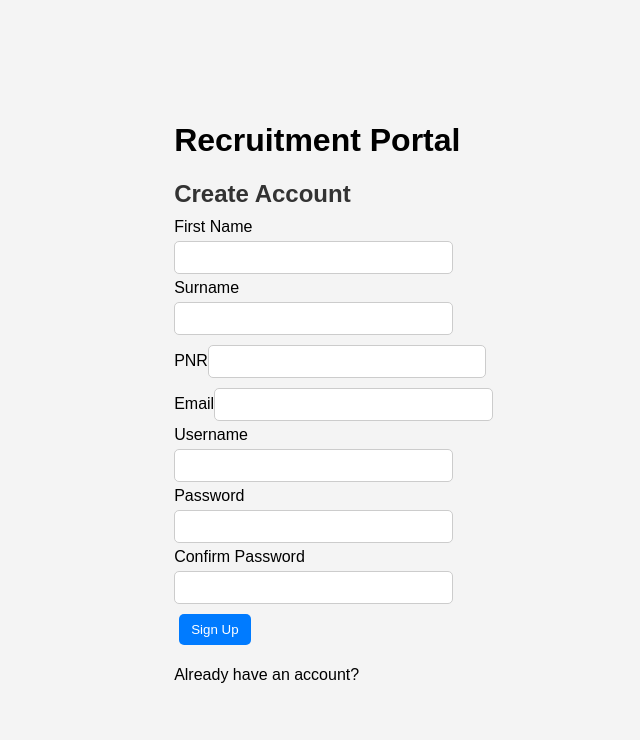
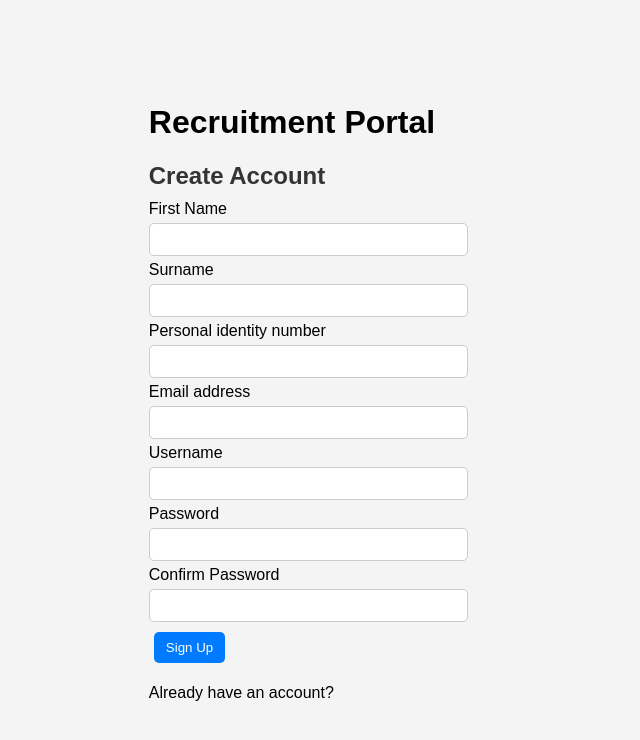
Before and after one commit to benjkah/group-project, a React (Create React App) app in the folder recruitment-app/: page /register in a window 1280 px wide. Shown: the top 740 px of the page, without its empty margins (303-943 px from the left). Built offline with nearby package versions, Linux system fonts and the light colour scheme.

Commit message:
edit registeration view pnr and email

```diff
--- a/recruitment-app/src/views/RegistrationView.jsx
+++ b/recruitment-app/src/views/RegistrationView.jsx
@@ -70,7 +70,7 @@ function RegistrationView({ onLogin, onRegister, userModel, mode }) {
         </div>
 
         <div>
-          <label>PNR</label>
+          <label> Personal identity number </label>
           <input
             type="text"
             value={pnr}
@@ -80,7 +80,7 @@ function RegistrationView({ onLogin, onRegister, userModel, mode }) {
         </div>
 
         <div>
-          <label>Email</label>
+          <label>Email address</label>
           <input
             type="email"
             value={email}
```
